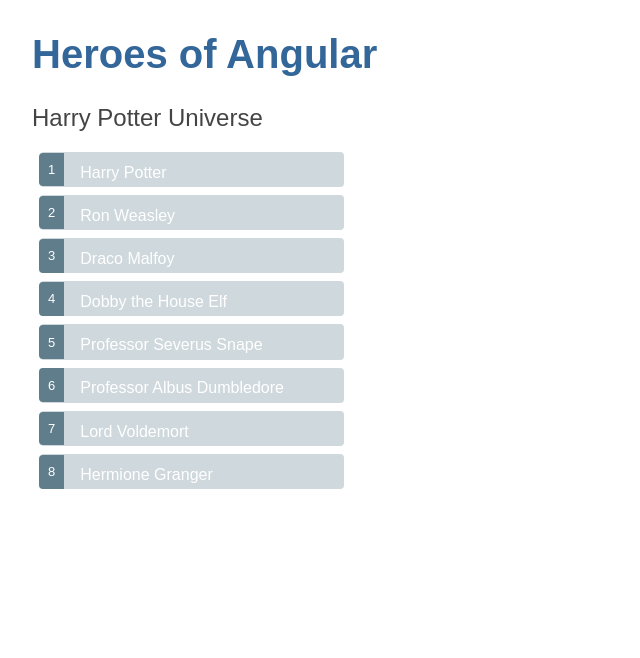
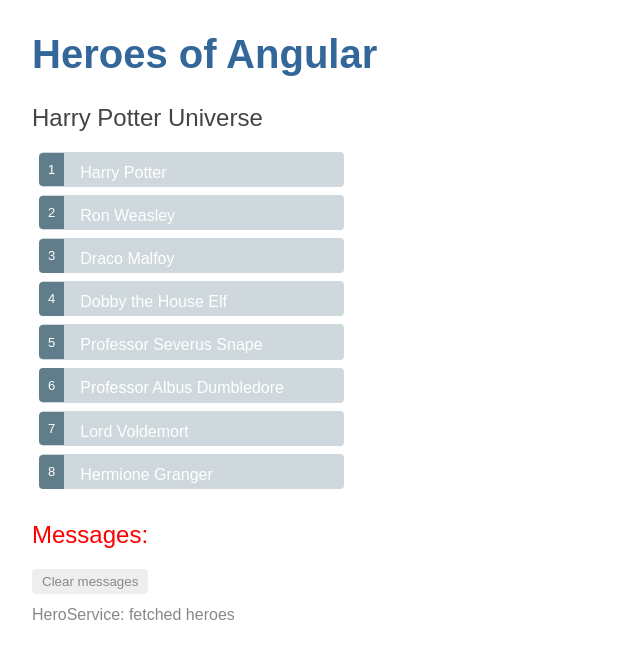
Before and after one commit to vshemyako/angular-heroes, an Angular app: page / in a window 1280 px wide. Shown: the top 658 px of the page, without its empty margins (0-640 px from the left). Built offline with nearby package versions, Linux system fonts and the light colour scheme.

Commit message:
Created MessageService class to provide application messages info

```diff
--- a/src/app/app.component.html
+++ b/src/app/app.component.html
@@ -1,2 +1,3 @@
 <h1>{{title}}</h1>
 <app-heroes></app-heroes>
+<app-messages></app-messages>
--- a/src/app/app.module.ts
+++ b/src/app/app.module.ts
@@ -5,12 +5,14 @@
 import { AppComponent } from './app.component';
 import { HeroesComponent } from './heroes/heroes.component';
 import { HeroDetailComponent } from './hero-detail/hero-detail.component';
+import { MessagesComponent } from './messages/messages.component';
 
 @NgModule({
   declarations: [
     AppComponent,
     HeroesComponent,
-    HeroDetailComponent
+    HeroDetailComponent,
+    MessagesComponent
   ],
   imports: [
     BrowserModule,
--- a/src/app/hero.service.ts
+++ b/src/app/hero.service.ts
@@ -2,12 +2,21 @@
 import { Hero } from './hero';
 import { HEROES } from './mock-heroes';
 import { Observable, of } from 'rxjs';
+import { MessageService } from './message.service';
 
 @Injectable({
   providedIn: 'root'
 })
 export class HeroService {
+  public constructor(private messageService: MessageService) {
+  }
+
   public getHeroes(): Observable<Array<Hero>> {
+    this.sendFetchedHeroesMessage();
     return of(HEROES);
   }
+
+  private sendFetchedHeroesMessage(): void {
+    this.messageService.add('HeroService: fetched heroes');
+  }
 }
--- /dev/null
+++ b/src/app/message.service.ts
@@ -0,0 +1,19 @@
+import { Injectable } from '@angular/core';
+
+@Injectable({
+  providedIn: 'root'
+})
+export class MessageService {
+  public messages: string[] = [];
+
+  constructor() {
+  }
+
+  public add(message: string): void {
+    this.messages.push(message);
+  }
+
+  public clear(): void {
+    this.messages = [];
+  }
+}
--- /dev/null
+++ b/src/app/messages/messages.component.css
@@ -0,0 +1,35 @@
+/* MessagesComponent's private CSS styles */
+h2 {
+  color: red;
+  font-family: Arial, Helvetica, sans-serif;
+  font-weight: lighter;
+}
+body {
+  margin: 2em;
+}
+body, input[text], button {
+  color: crimson;
+  font-family: Cambria, Georgia;
+}
+
+button.clear {
+  font-family: Arial;
+  background-color: #eee;
+  border: none;
+  padding: 5px 10px;
+  border-radius: 4px;
+  cursor: pointer;
+  cursor: hand;
+}
+button:hover {
+  background-color: #cfd8dc;
+}
+button:disabled {
+  background-color: #eee;
+  color: #aaa;
+  cursor: auto;
+}
+button.clear {
+  color: #888;
+  margin-bottom: 12px;
+}
--- /dev/null
+++ b/src/app/messages/messages.component.html
@@ -0,0 +1,5 @@
+<div *ngIf="messageService.messages.length">
+  <h2>Messages: </h2>
+  <button class="clear" (click)="messageService.clear()">Clear messages</button>
+  <div *ngFor="let message of messageService.messages">{{message}}</div>
+</div>
--- /dev/null
+++ b/src/app/messages/messages.component.ts
@@ -0,0 +1,17 @@
+import { Component, OnInit } from '@angular/core';
+import { MessageService } from '../message.service';
+
+@Component({
+  selector: 'app-messages',
+  templateUrl: './messages.component.html',
+  styleUrls: ['./messages.component.css']
+})
+export class MessagesComponent implements OnInit {
+
+  constructor(public messageService: MessageService) {
+  }
+
+  ngOnInit() {
+  }
+
+}
--- a/src/index.html
+++ b/src/index.html
@@ -2,7 +2,7 @@
 <html lang="en">
 <head>
   <meta charset="utf-8">
-  <title>AngularHeroes</title>
+  <title>Angular Heroes</title>
   <base href="/">
 
   <meta name="viewport" content="width=device-width, initial-scale=1">
```
Also changed, not shown: 2 other files (tests, documents, lock files or other folders).
